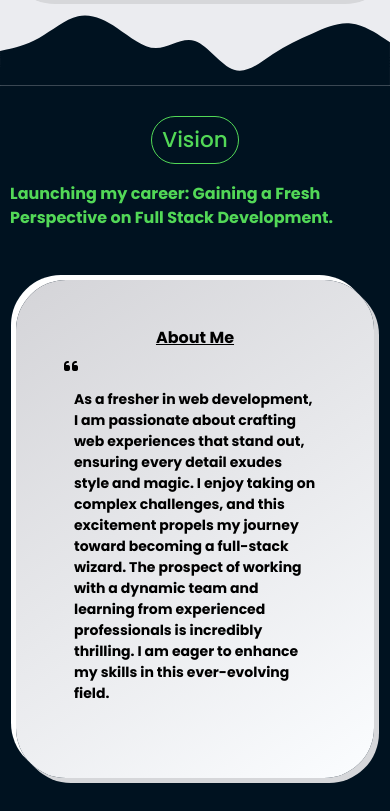
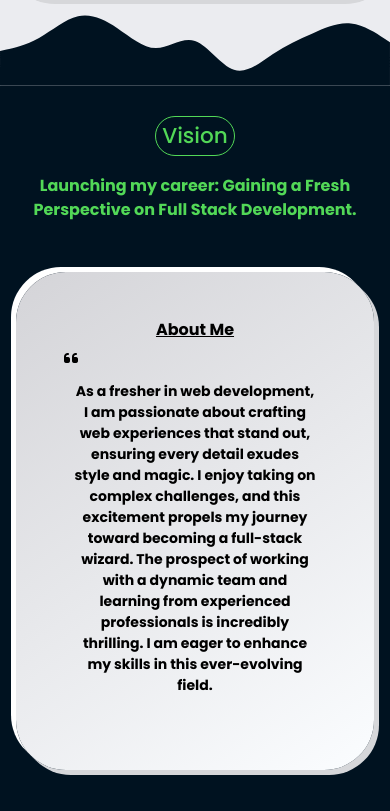
Before and after one commit to josephsamimmanuel/My-Portfolio, a React (Create React App) app: page / in a window 390 px wide. Shown: the part 3692-4503 px from the top of the page. Built offline with nearby package versions, Linux system fonts and the light colour scheme.

Commit message:
Updated-27

```diff
--- a/src/stylesheets/home.css
+++ b/src/stylesheets/home.css
@@ -103,7 +103,7 @@ pre{
 }
 .container-visionary h4{
 
-    padding: 10px;
+    padding: 6px;
     border: #52D857 1px solid;
     border-radius: 25px;
 
@@ -112,6 +112,7 @@ pre{
 
     padding: 10px;
     font-weight: bold;
+    text-align: center;
 }
 
 .container-visionary-p{
@@ -182,5 +183,11 @@ pre{
     .devstack div h3{
         font-size: 21px;
     }
+    .container-visionary p{
+
+        padding: 10px;
+        font-weight: bold;
+        text-align: center;
+    }
 
 }
```
